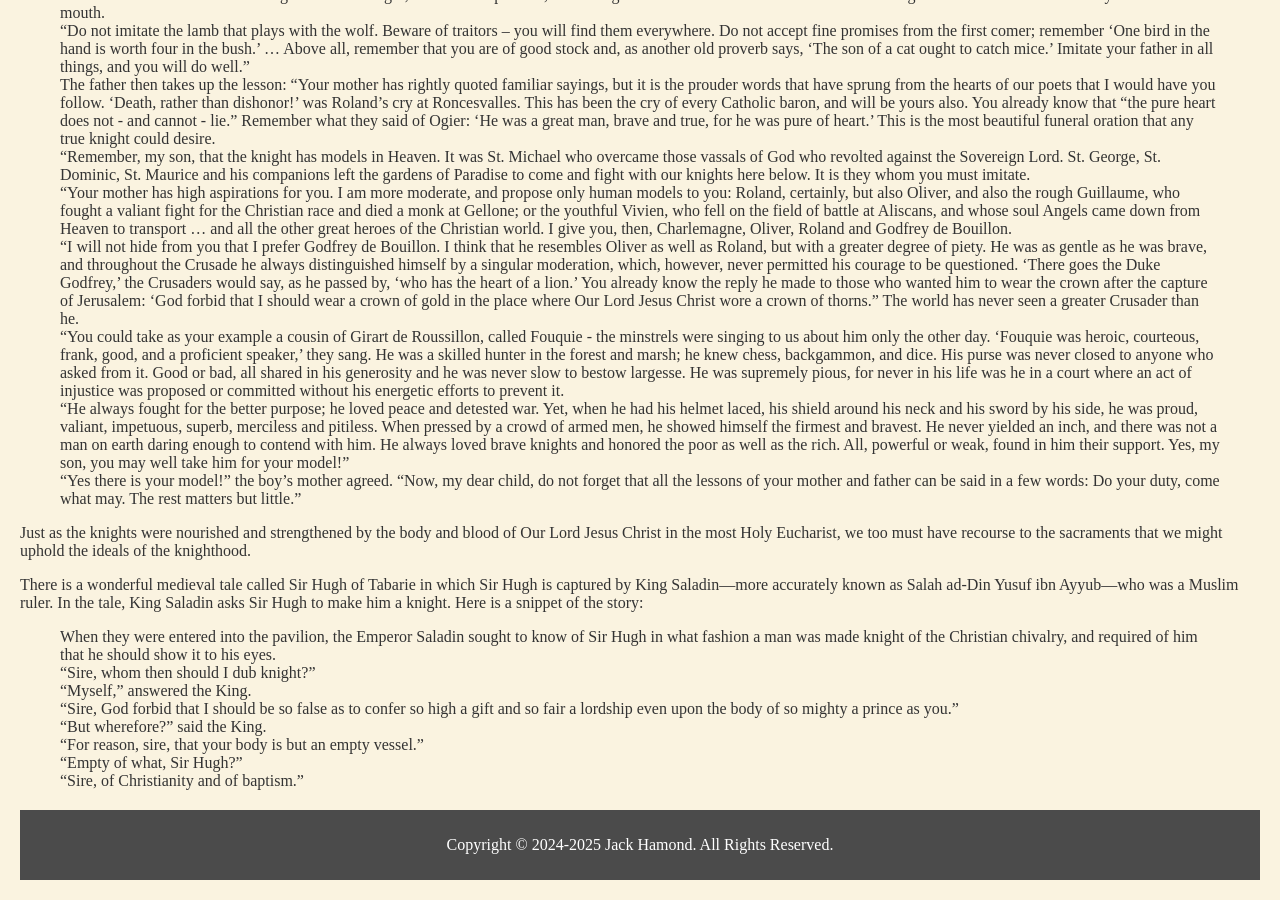
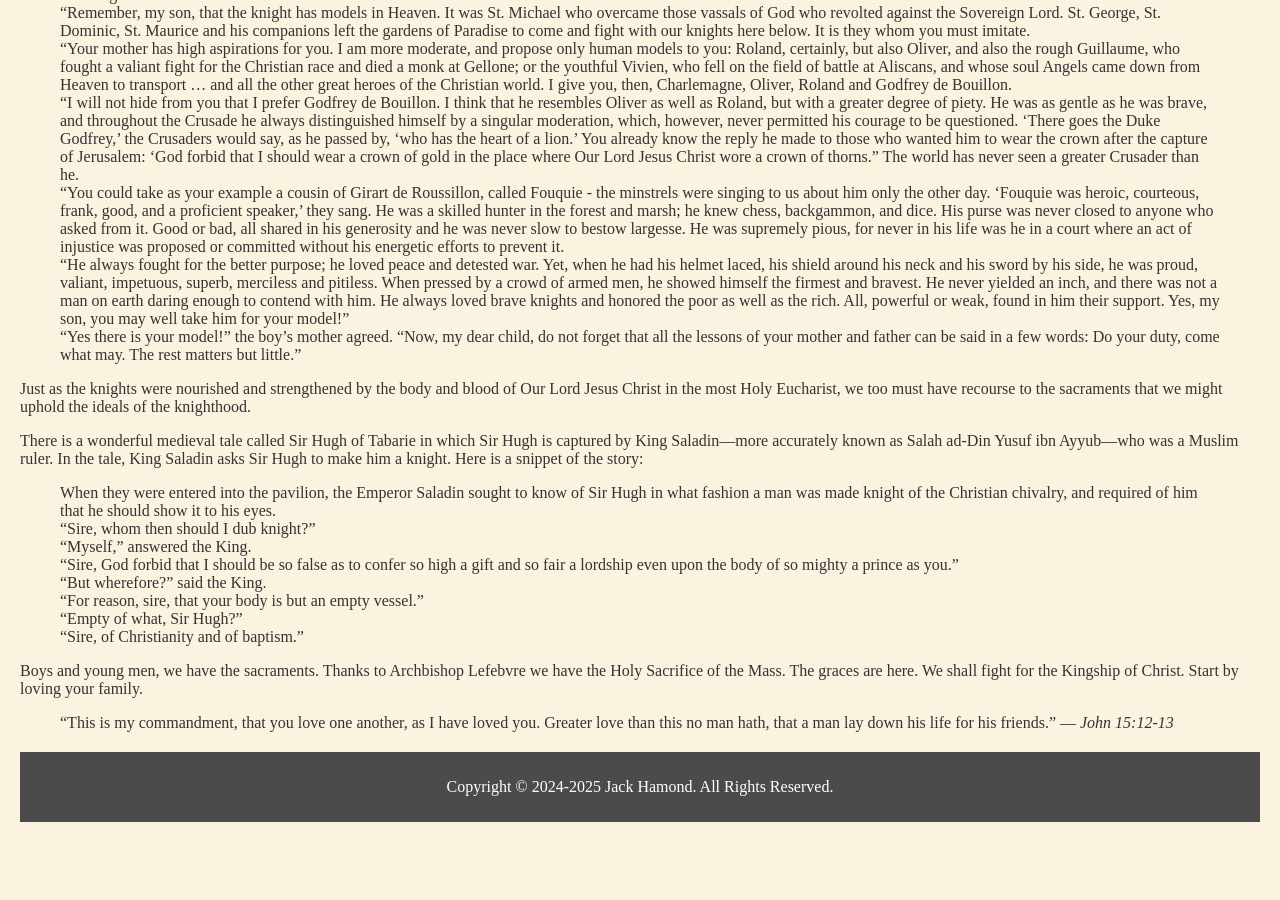
Before and after one commit to jackhamond/jackhamond.github.io, a Jekyll site: the page built from _posts/2025-06-27-the-knight-is-forged-at-home.md, in a window 1280 px wide and 900 px high, scrolled down 1673 px. Built offline with Jekyll 4.4.1, drawn with Linux system fonts in a browser that asks for light colours; our own code applies the rules of GitHub Pages for plain Markdown files; after the commit the page ends 2515 px from its top, so only the background shows below that.

Commit message:
Update 2025-06-27-the-knight-is-forged-at-home.md

```diff
--- a/_posts/2025-06-27-the-knight-is-forged-at-home.md
+++ b/_posts/2025-06-27-the-knight-is-forged-at-home.md
@@ -45,23 +45,14 @@
 In his masterpiece *La Chevalerie* [Chivarly], Léon Gautier describes the life of a knight: his birth, Baptism, childhood, education, knighthood, espousals, and domestic and military life.
 
 > When a noble child was very young, his mother taught him his prayer. His formal education began at seven years of age. The religious instruction generally did not consist of a special course, since all the acts of the young knight were stamped with Christian ideals.
->
 > Moral instruction came from the lips of all those who surrounded the young baron, and he assimilated all this naturally – instructions on politeness, deportment and good manners. They can be summed up in one word: courtesy.
->
 > Both the mother and the father of the future knight were deeply involved in teaching the young baron lessons in courtesy.
->
 > “It is always best to begin with God,” his mother would say. “In the difficult hours of your life, remember that He will never desert you if you put your trust in Him. Remember the story of Aiol. His father Elie was exiled from France, disinherited, and sick, living in a miserable hovel. When the day came that Elie had to send his son to recover his territory, he could give him nothing but rusty armor, an old shield, and four pence. But he spoke these noble words, ‘Son, if you lack anything - go to your Father in Heaven.’ And the child replied, ‘If we do not have enough here, God at least has plenty!’ That is the faith you must have in your heart.”
->
 > His father would tell him, “You must have confidence in God, but also you must also have justice on your side. Be assured, my child, that if you fight for God and for right, you will conquer.”
->
 > “Above all, be humble,” his mother would continue. “If you had 100 horses in your stables and all the wealth of the world, nothing would go well for you if pride possessed your heart. In one single day, pride can cause a man to lose what it takes him seven years to gain.
->
 > “Be generous and magnanimous. Be the patron of the poor, the widow, and the orphan. Practice largesse. An old proverb tells us, ‘He is not foolish who gives first.’ But it should not be self-interest that prompts you in your giving. Be mindful of the lines we heard a minstrel sing the other day: ‘Be liberal, give largely. The more you give away, the more honor you will gain, and the richer you will be.’ …
->
 > “And since your father has spoken of knights, I will add that there is another tribute you should pay good men, and that is respect. Rise up when in the presence of a good man, and when you are on the road salute everyone. Do not jest or banter with the poor, and be humble in your dealings with both the great and the small. To all, show a smiling countenance and joyful mien. These things cost so little.
->
 > “Eat well, but do not drink too much wine. As for chess, be on your guard with this game, which has cost the life of many a knight. It has happened more than once that a game has had a disastrous ending, and it was in fact a great blow from a chess board, delivered by Charlemagne's son, that killed the charming Baudouinet, nephew of Ogier the Danish. All games, of course, do not end in such catastrophe; still, too often one loses his money and even his horses. Take care.
->
 > “As a general rule, my son, avoid the company of ruffians and evil men. One sees too many of them today, and it is not meet that men of lowly birth and of low ideals should sit with barons, or that the valet should sit at the table with his master.
 > “But do not think that the men of the people are all worthless - far from it!” his mother warns. “And you would be well advised to think upon their proverbs. They are both charming and full of truth. You are already eager for adventure. Remember, ‘The bird who tries to fly before it is fledged falls to the ground.’ Youth like to talk too much, but remember, ‘Wise silence is better than foolish talking.’ You love danger; think of this proverb, ‘He who goes too close to the fire to warm himself can get burned.’ Do not rush blindly into the lion's mouth.
 > “Do not imitate the lamb that plays with the wolf. Beware of traitors – you will find them everywhere. Do not accept fine promises from the first comer; remember ‘One bird in the hand is worth four in the bush.’ … Above all, remember that you are of good stock and, as another old proverb says, ‘The son of a cat ought to catch mice.’ Imitate your father in all things, and you will do well.”
@@ -84,3 +75,8 @@
 > “For reason, sire, that your body is but an empty vessel.”
 > “Empty of what, Sir Hugh?”
 > “Sire, of Christianity and of baptism.”
+
+Boys and young men, we have the sacraments. Thanks to Archbishop Lefebvre we have the Holy Sacrifice of the Mass. The graces are here. We shall fight for the Kingship of Christ. Start by loving your family.
+
+> "This is my commandment, that you love one another, as I have loved you. Greater love than this no man hath, that a man lay down his life for his friends."
+> — *John 15:12-13*
```
